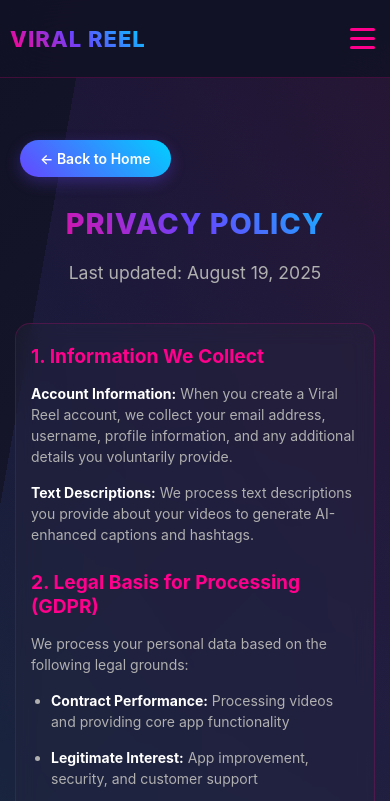
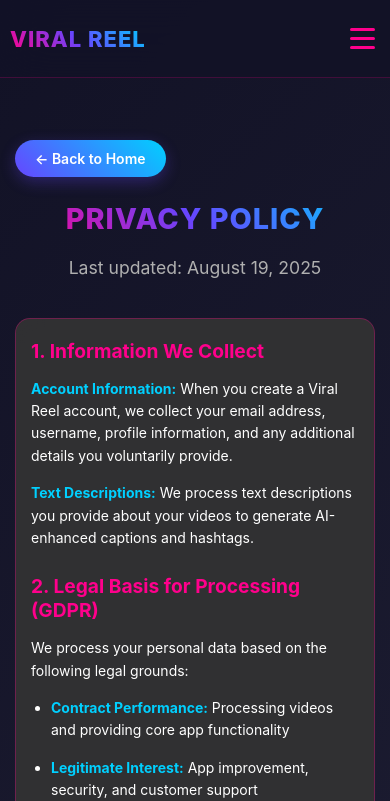
Before and after one commit to EdwardCracknell/ViralReel, a plain HTML site: page index.html in a window 390 px wide. Both pictures are taken after a click on the link "Privacy Policy". Shown: the top 801 px of the page. Drawn offline with Linux system fonts and the light colour scheme.

Commit message:
Update index.html

```diff
--- a/index.html
+++ b/index.html
@@ -657,6 +657,8 @@
 
             .privacy-content, .terms-content {
                 padding: 140px 0 40px;
+                background: linear-gradient(135deg, #121226 0%, #2a2a40 50%, #121226 100%);
+                min-height: 100vh;
             }
 
             .hero h1, .legal-header h1 {
@@ -738,6 +740,9 @@
                 padding: 25px 20px;
                 margin: 0 10px;
                 border-radius: 15px;
+                background: rgba(51, 51, 51, 0.8);
+                backdrop-filter: blur(10px);
+                border: 1px solid rgba(255, 0, 140, 0.3);
             }
 
             .legal-header {
@@ -747,16 +752,33 @@
 
             .legal-header h1 {
                 font-size: 2.2rem;
+                color: white;
+            }
+
+            .legal-header p {
+                color: #B0B0B0;
             }
 
             .legal-content h2 {
                 font-size: 1.3rem;
                 margin-top: 25px;
+                color: #ff008c;
             }
 
             .legal-content p, .legal-content li {
                 font-size: 15px;
-                line-height: 1.5;
+                line-height: 1.6;
+                color: white;
+                margin-bottom: 15px;
+            }
+
+            .legal-content strong {
+                color: #00d0ff;
+            }
+
+            .legal-content ul {
+                margin-left: 20px;
+                margin-bottom: 20px;
             }
 
             .back-btn {
@@ -773,6 +795,7 @@
 
             .hero h1, .legal-header h1 {
                 font-size: 1.8rem;
+                color: white;
             }
 
             .hero p {
@@ -797,14 +820,40 @@
             .legal-content {
                 padding: 20px 15px;
                 margin: 0 5px;
+                background: rgba(51, 51, 51, 0.9);
+                backdrop-filter: blur(15px);
+            }
+
+            .legal-header {
+                padding: 0 5px;
+            }
+
+            .legal-header h1 {
+                font-size: 1.8rem;
+                color: white;
+            }
+
+            .legal-header p {
+                color: #B0B0B0;
             }
 
             .legal-content h2 {
                 font-size: 1.2rem;
+                color: #ff008c;
             }
 
             .legal-content p, .legal-content li {
                 font-size: 14px;
+                color: white;
+                line-height: 1.6;
+            }
+
+            .legal-content strong {
+                color: #00d0ff;
+            }
+
+            .back-btn {
+                margin: 0 5px 25px;
             }
         }
 
```
